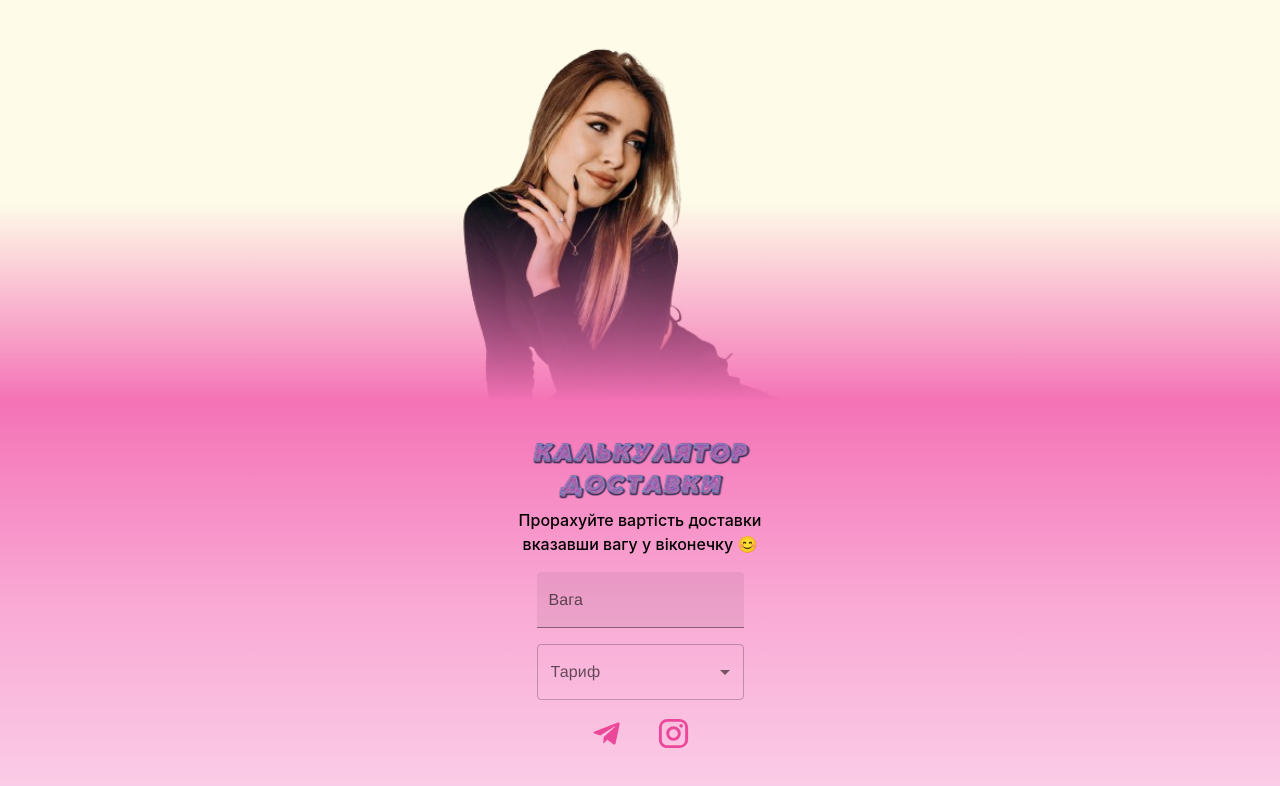
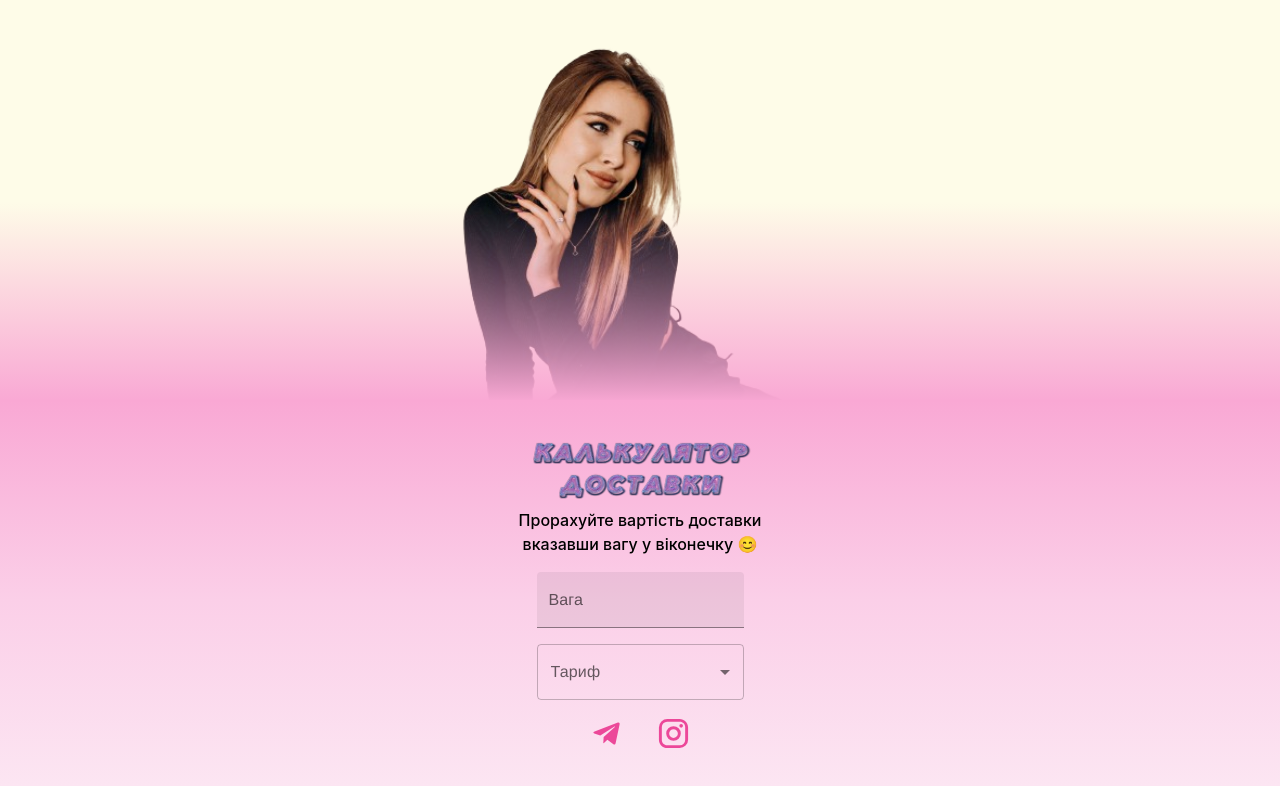
Before and after one commit to cyanidium1/landing-calc, a React (Create React App) app: page / in a window 1280 px wide. Shown: the top 786 px of the page. Built offline with nearby package versions, Linux system fonts and the light colour scheme; a web font is replaced by a local one.

Commit message:
styles upd

```diff
--- a/src/components/Calculator.jsx
+++ b/src/components/Calculator.jsx
@@ -38,12 +38,12 @@ const ShippingCalculator = () => {
         <>
             <div className='relative bg-yellow-50 flex justify-center'>
                 <div className=' min-h-[50vh] w-96' style={{ backgroundImage: `url(${img})`, backgroundSize: 'cover', backgroundPosition: 'center' }}>
-                    <div className='absolute bottom-[-2px] left-0 w-screen min-h-[50vh] bg-gradient-to-b from-transparent via-transparent to-pink-400'>
+                    <div className='absolute bottom-[-2px] left-0 w-screen min-h-[50vh] bg-gradient-to-b from-transparent via-transparent to-pink-300'>
 
                     </div>
                 </div>
             </div>
-            <div className="p-8 h-[50vh] flex flex-col items-center w-full bg-gradient-to-t from-pink-200 via-pink-300 to-pink-400">
+            <div className="p-8 h-[50vh] flex flex-col items-center w-full bg-gradient-to-t from-pink-100 via-pink-200 to-pink-300">
                 <img src={text} alt="Калькулятор доставки" />
                 <p className="mb-4 text-center font-medium">Прорахуйте вартість доставки<br />вказавши вагу у віконечку &#x1F60A;
 
@@ -56,7 +56,7 @@ const ShippingCalculator = () => {
                         type="number"
                         value={weight}
                         onChange={handleWeightChange}
-                        InputProps={{ className: 'text-gray-700 bg-white' }}
+                        InputProps={{ className: 'text-gray-700 bg-rose-200' }}
                         InputLabelProps={{ className: 'text-gray-700' }}
                         variant="filled"
                     />
@@ -64,7 +64,6 @@ const ShippingCalculator = () => {
                         <InputLabel id="demo-simple-select-label">Тариф</InputLabel>
                         <Select
                             color="secondary"
-
                             labelId="demo-simple-select-label"
                             id="demo-simple-select"
                             value={tarif}
```
